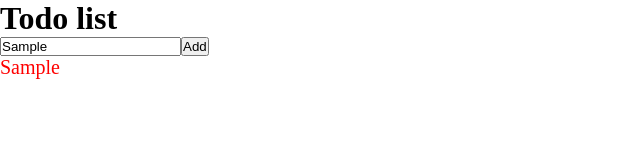
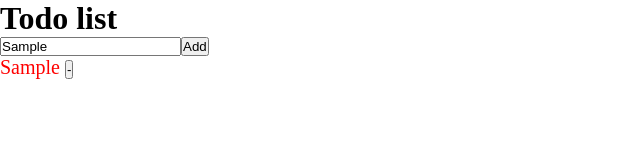
Before and after one commit to Devtown-India/FSWD-10323, a React (Create React App) app in the folder client/: page / in a window 1280 px wide. Both pictures are taken after typing "Sample" into the empty fields and a click on the button "Add". Shown: the top 160 px of the page, without its empty margins (0-640 px from the left). Built offline with nearby package versions, Linux system fonts and the light colour scheme.

Commit message:
delete todos

```diff
--- a/client/src/App.jsx
+++ b/client/src/App.jsx
@@ -18,7 +18,7 @@ const App = () => {
   return (
     <div>
       <Header setTodos={setTodos} />
-      <List todos={todos} />
+      <List setTodos={setTodos} todos={todos} />
     </div>
   );
 };
--- a/client/src/components/List.jsx
+++ b/client/src/components/List.jsx
@@ -1,23 +1,26 @@
-import '../css/List.css'
+import "../css/List.css";
 
-const List = ({todos}) => {
+const List = ({ todos,setTodos }) => {
+
+  const handleDelete = (id) => {
+    setTodos((prevTodos) => {
+      return prevTodos.filter((todo) => todo.id !== id);
+    });
+  }
+
   return (
     <section>
-        <ul className="todos" >
-          {/* {
-            todos.map((todo, index) => {
-              return <li style={{
-                color:"red",
-                backgroundColor:"yellow",
-                margin:'10px auto',
-                width:'50%',
-              }} key={index}>{todo}</li>
-            })
-          } */}
+      <ul className="todos">
+        {todos.map((todo, index) => {
+          return (
+            <li key={todo.id}>
+              {todo.title}{" "}
+              <button onClick={() => handleDelete(todo.id)}>-</button>
+            </li>
+          );
+        })}
         {
-            todos.map((todo, index) => {
-              return <li key={todo.id}>{todo.title}</li>
-            })
+          todos.length === 0 && <li>No todos left!</li>
         }
       </ul>
     </section>
```
Lines whose indentation alone changed are shown as unchanged.
